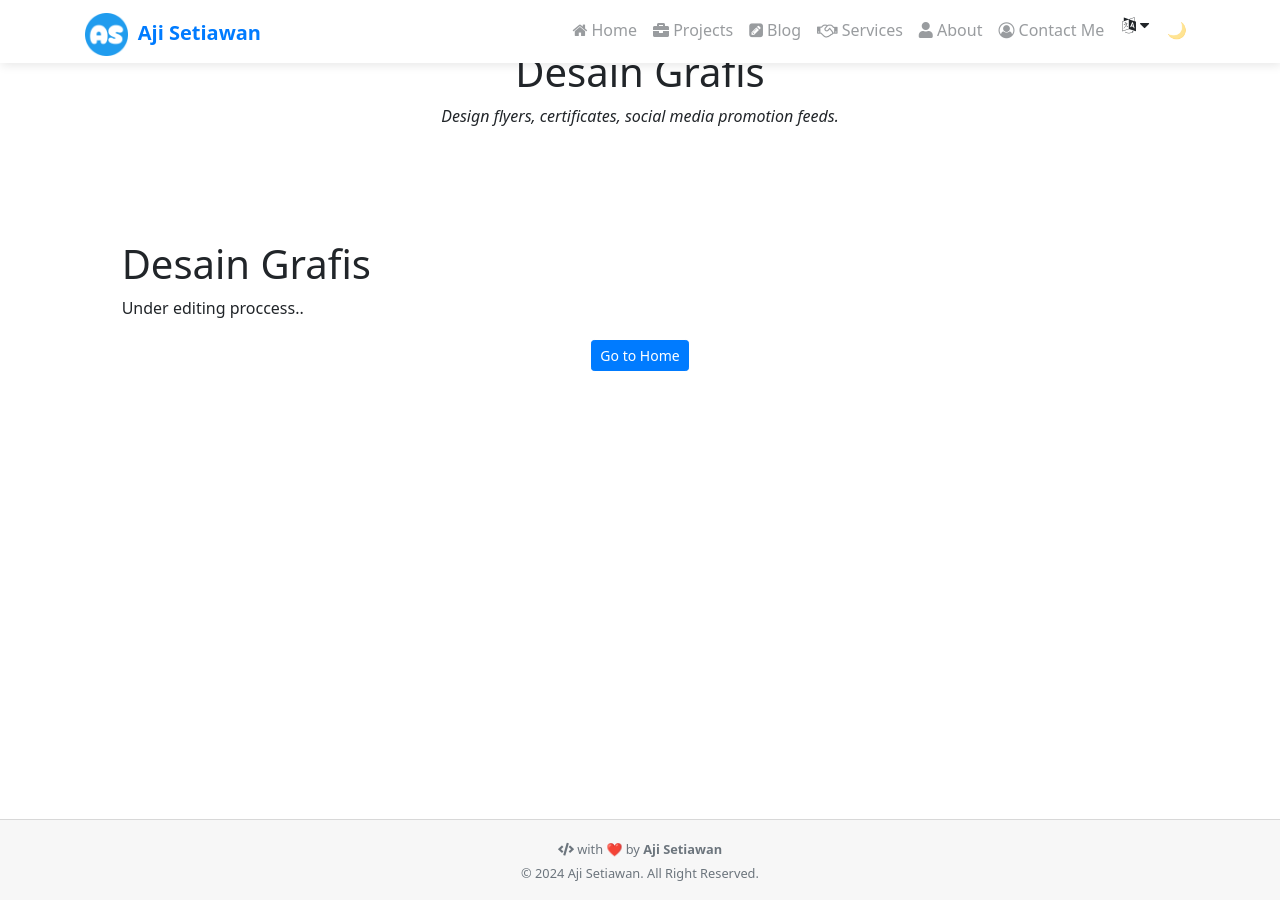
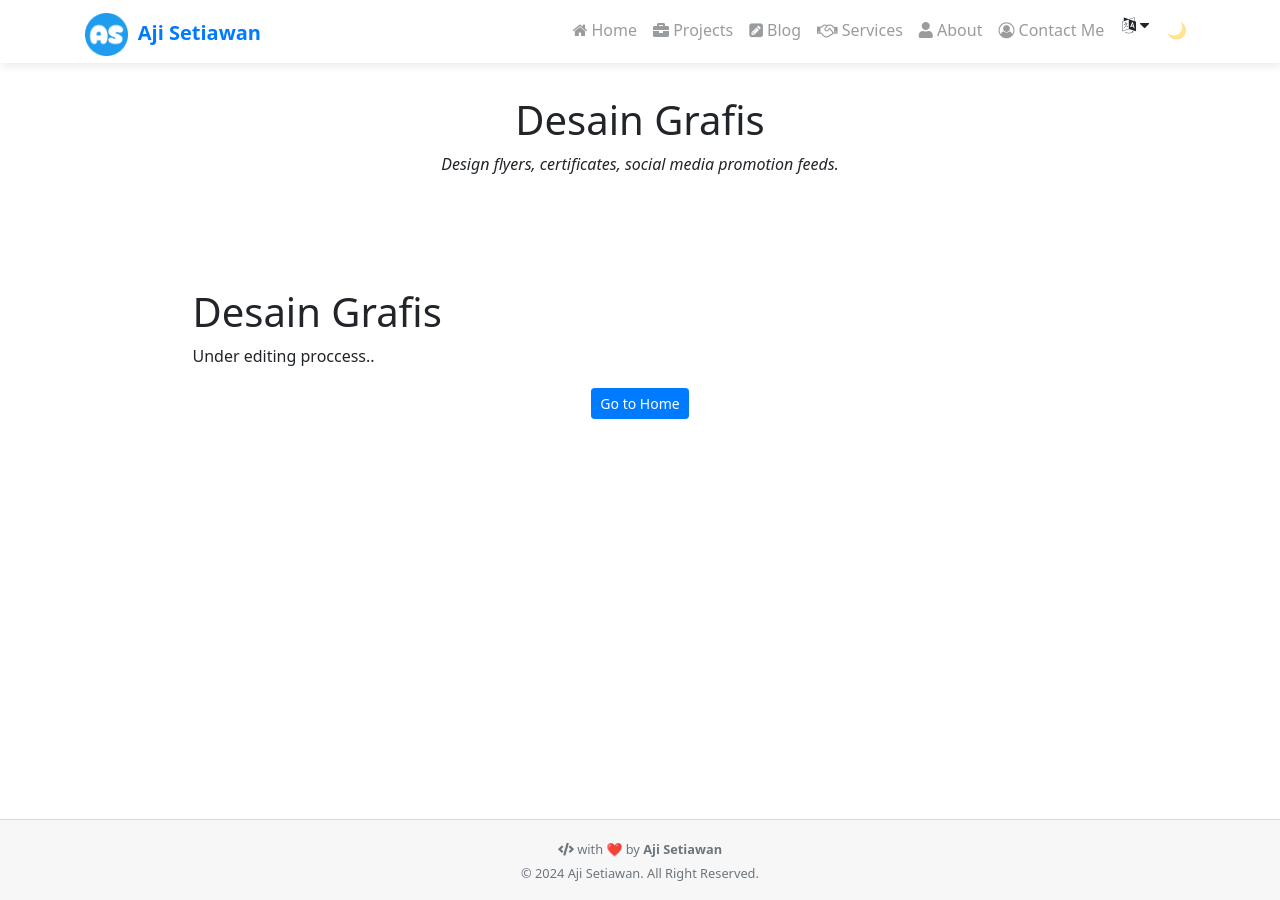
Before and after one commit to ajisetiawan716/ajisetiawan716.github.io, a Jekyll site: the page built from _service/Desain Grafis.md, in a window 1280 px wide. Built offline with Jekyll 4.4.1, drawn with Linux system fonts in a browser that asks for light colours; nearby versions of some CDN libraries; emoji names are drawn with the system emoji font; comment, search, counter and statistics services are not loaded; a style sheet for code colours, icons or effects is not loaded.

Commit message:
Update default.html

```diff
--- a/_layouts/default.html
+++ b/_layouts/default.html
@@ -5,7 +5,7 @@
 
 <body class="h-100 d-flex flex-column">
 
-<main>
+<main class="container mt-5">
     {% include navbar.html %}
     {{ content }}
 </main>
```
